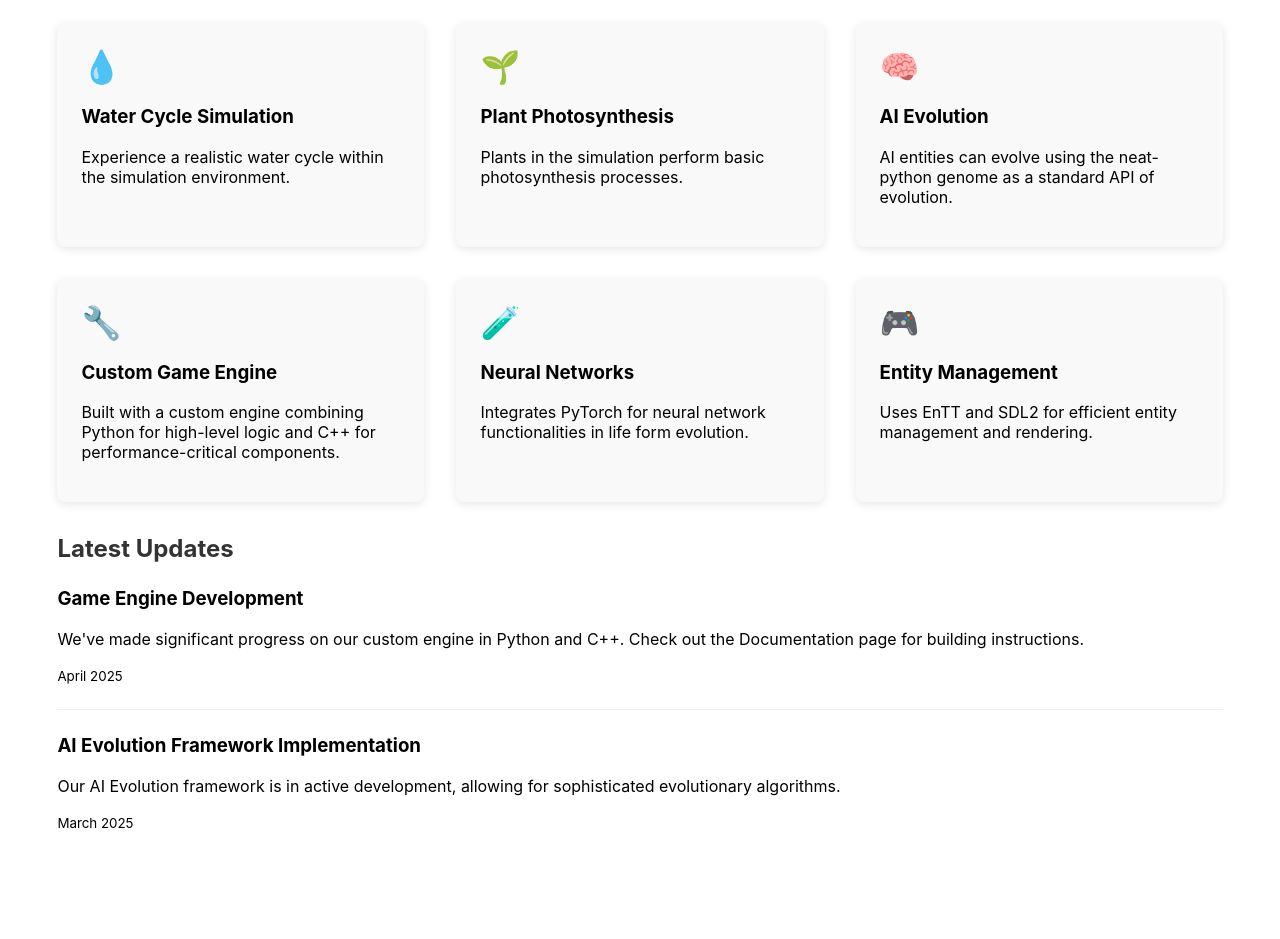
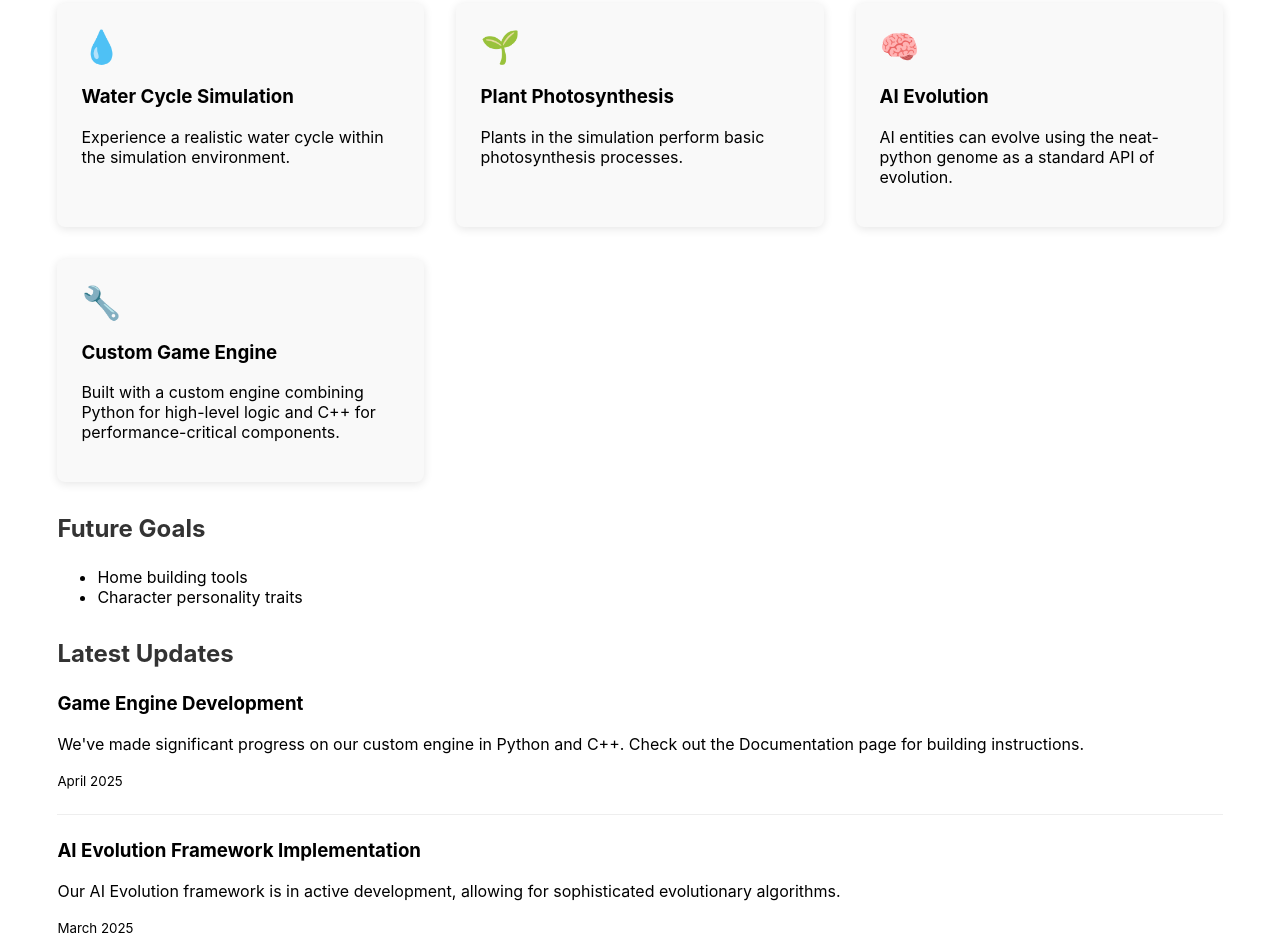
Before and after one commit to arthurmoreno/life-sim-website, a Gatsby site: page / in a window 1280 px wide. Shown: the part 1144-2083 px from the top of the page. Built offline with nearby package versions, Linux system fonts and the light colour scheme; Gatsby itself is replaced by a stand-in of ours.

Commit message:
Address feedback on home page

```diff
--- a/src/pages/index.js
+++ b/src/pages/index.js
@@ -60,10 +60,10 @@ const IndexPage = () => {
       <section style={sectionStyles}>
         <h1 style={headingStyles}>Welcome to Life Simulation Game</h1>
         <p>
-          The Life-Simulation-Game is an innovative project that employs NEAT (NeuroEvolution of Augmenting Topologies) algorithms to simulate the evolution of artificial life forms. Developed using Python for high-level logic and C++ for performance-critical components, the game engine integrates PyTorch for neural network functionalities and leverages libraries such as EnTT and SDL2 for efficient entity management and rendering.
+          Life Simulation Game is an early prototype that explores artificial life evolution using NEAT (NeuroEvolution of Augmenting Topologies). The engine mixes Python and C++ components to keep development flexible while maintaining performance.
         </p>
         <p>
-          By simulating complex evolutionary processes, the project aims to provide insights into artificial life dynamics and contribute to the broader understanding of evolutionary algorithms.
+          Our goal is to experiment with simple ecosystems and evolving agents. The project is currently closed‑source, but we're excited to grow with feedback from early testers.
         </p>
         <div style={{ marginTop: "2rem" }}>
           {/* Game screenshot */}
@@ -111,21 +111,15 @@ const IndexPage = () => {
               Built with a custom engine combining Python for high-level logic and C++ for performance-critical components.
             </p>
           </div>
-          <div style={featureCardStyles}>
-            <div style={featureIconStyles}>🧪</div>
-            <h3>Neural Networks</h3>
-            <p>
-              Integrates PyTorch for neural network functionalities in life form evolution.
-            </p>
-          </div>
-          <div style={featureCardStyles}>
-            <div style={featureIconStyles}>🎮</div>
-            <h3>Entity Management</h3>
-            <p>
-              Uses EnTT and SDL2 for efficient entity management and rendering.
-            </p>
-          </div>
         </div>
+      </section>
+
+      <section style={sectionStyles}>
+        <h2 style={headingStyles}>Future Goals</h2>
+        <ul>
+          <li>Home building tools</li>
+          <li>Character personality traits</li>
+        </ul>
       </section>
 
       <section style={sectionStyles}>
```
